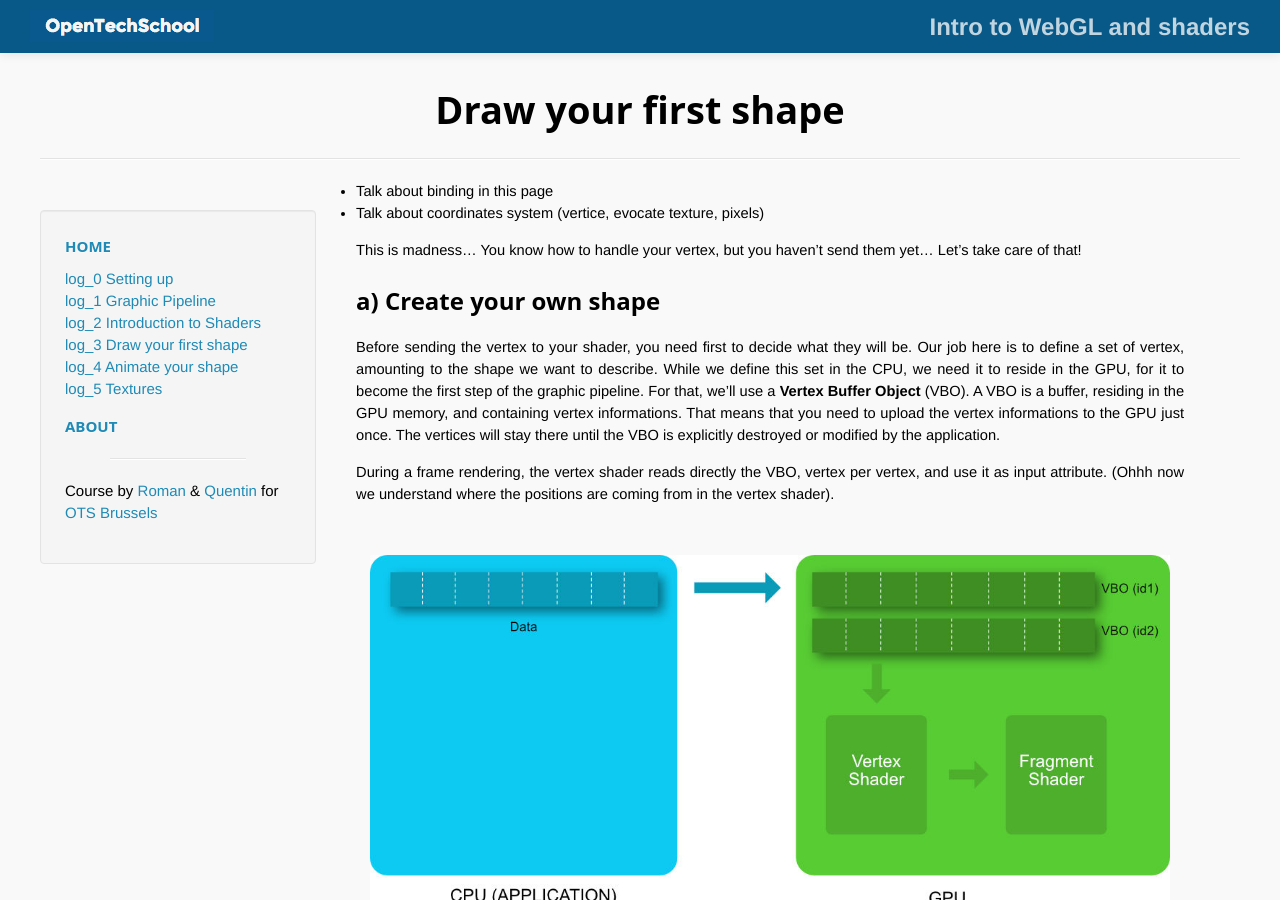
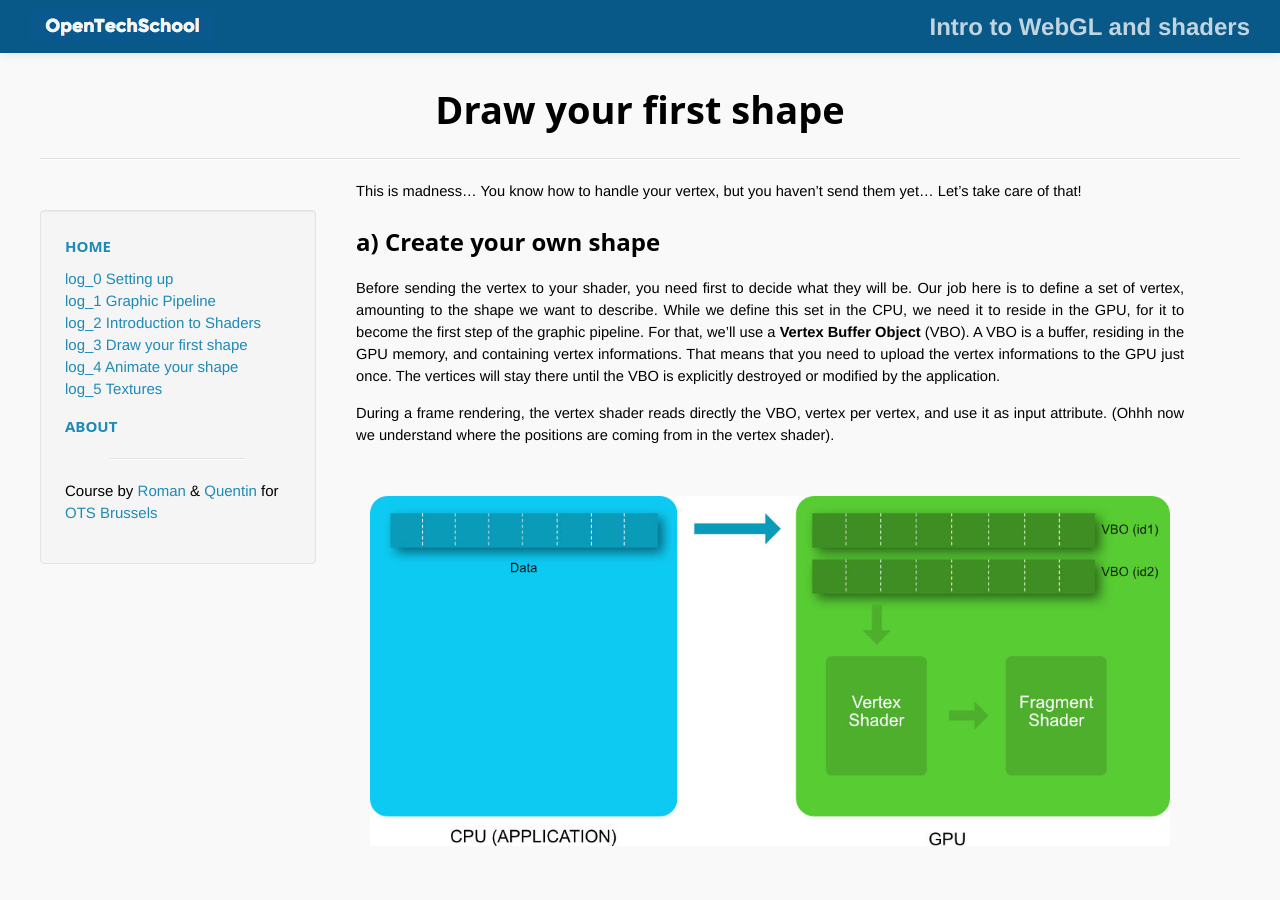
Before and after one commit to OpenTechSchool-Brussels/intro-to-webGL-and-shaders, a Jekyll site: the page built from log3_draw-shape.md, in a window 1280 px wide and 900 px high. Built offline with Jekyll 4.4.1, drawn with Linux system fonts in a browser that asks for light colours.

Commit message:
Update log3_draw-shape.md

```diff
--- a/log3_draw-shape.md
+++ b/log3_draw-shape.md
@@ -4,10 +4,6 @@ title:  "Draw your first shape"
 num: 3
 
 ---
-
-
-* Talk about binding in this page
-* Talk about coordinates system (vertice, evocate texture, pixels)
 
 
 This is madness... You know how to handle your vertex, but you haven't send them yet... Let's take care of that!
```
